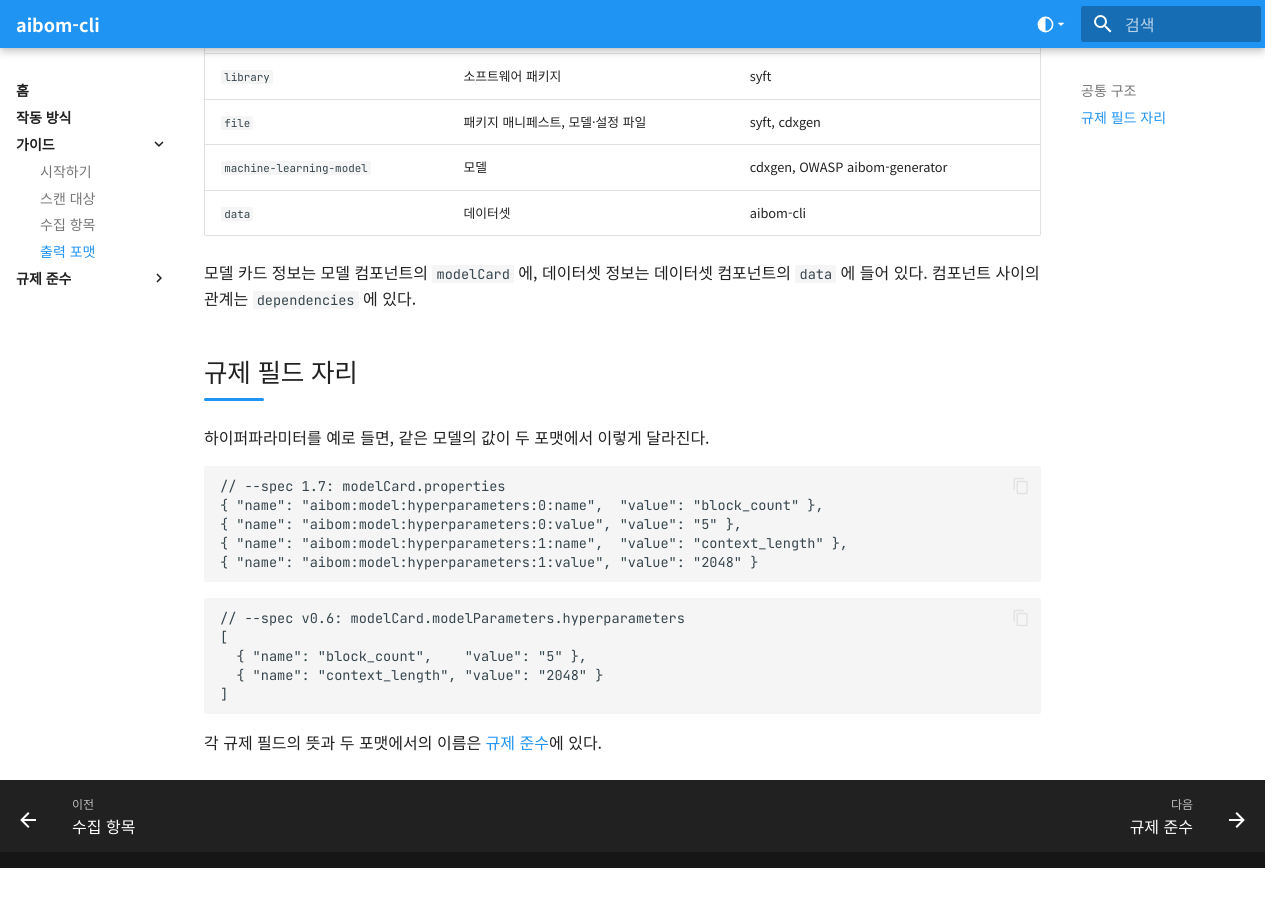
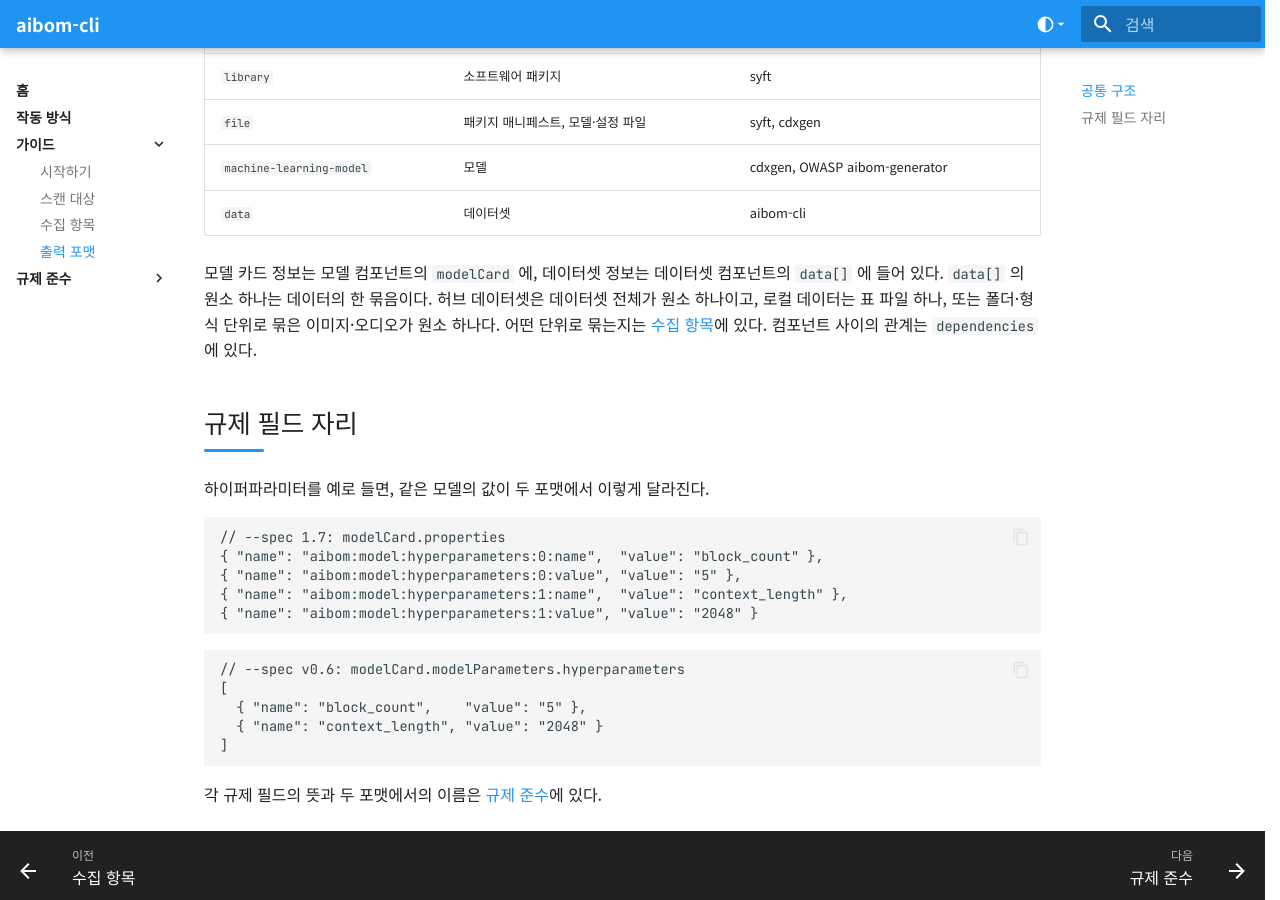
Before and after one commit to ai-devtestsecops-os/sure-aibom, an MkDocs documentation site: the page built from docs/guides/output-format.md, in a window 1280 px wide and 900 px high, scrolled down 717 px. Built offline with MkDocs 1.6.1 and Material for MkDocs 9.7.7, drawn with Linux system fonts in a browser that asks for light colours; before the commit the page ends 1585 px from its top, so only the background shows below that.

Commit message:
docs: explain what one data array entry stands for in the output format guide

```diff
--- a/docs/guides/output-format.md
+++ b/docs/guides/output-format.md
@@ -25,8 +25,9 @@ aibom-cli scan ./project -o bom.cdx.json --spec v0.6   # 전용 필드로
 | `machine-learning-model` | 모델 | cdxgen, OWASP aibom-generator |
 | `data` | 데이터셋 | aibom-cli |
 
-모델 카드 정보는 모델 컴포넌트의 `modelCard` 에, 데이터셋 정보는 데이터셋 컴포넌트의 `data` 에 들어 있다.
-컴포넌트 사이의 관계는 `dependencies` 에 있다.
+모델 카드 정보는 모델 컴포넌트의 `modelCard` 에, 데이터셋 정보는 데이터셋 컴포넌트의 `data[]` 에 들어 있다. `data[]` 의 원소 하나는
+데이터의 한 묶음이다. 허브 데이터셋은 데이터셋 전체가 원소 하나이고, 로컬 데이터는 표 파일 하나, 또는 폴더·형식 단위로 묶은 이미지·오디오가
+원소 하나다. 어떤 단위로 묶는지는 [수집 항목](collected-items.md#d-bom)에 있다. 컴포넌트 사이의 관계는 `dependencies` 에 있다.
 
 ## 규제 필드 자리
 
```
